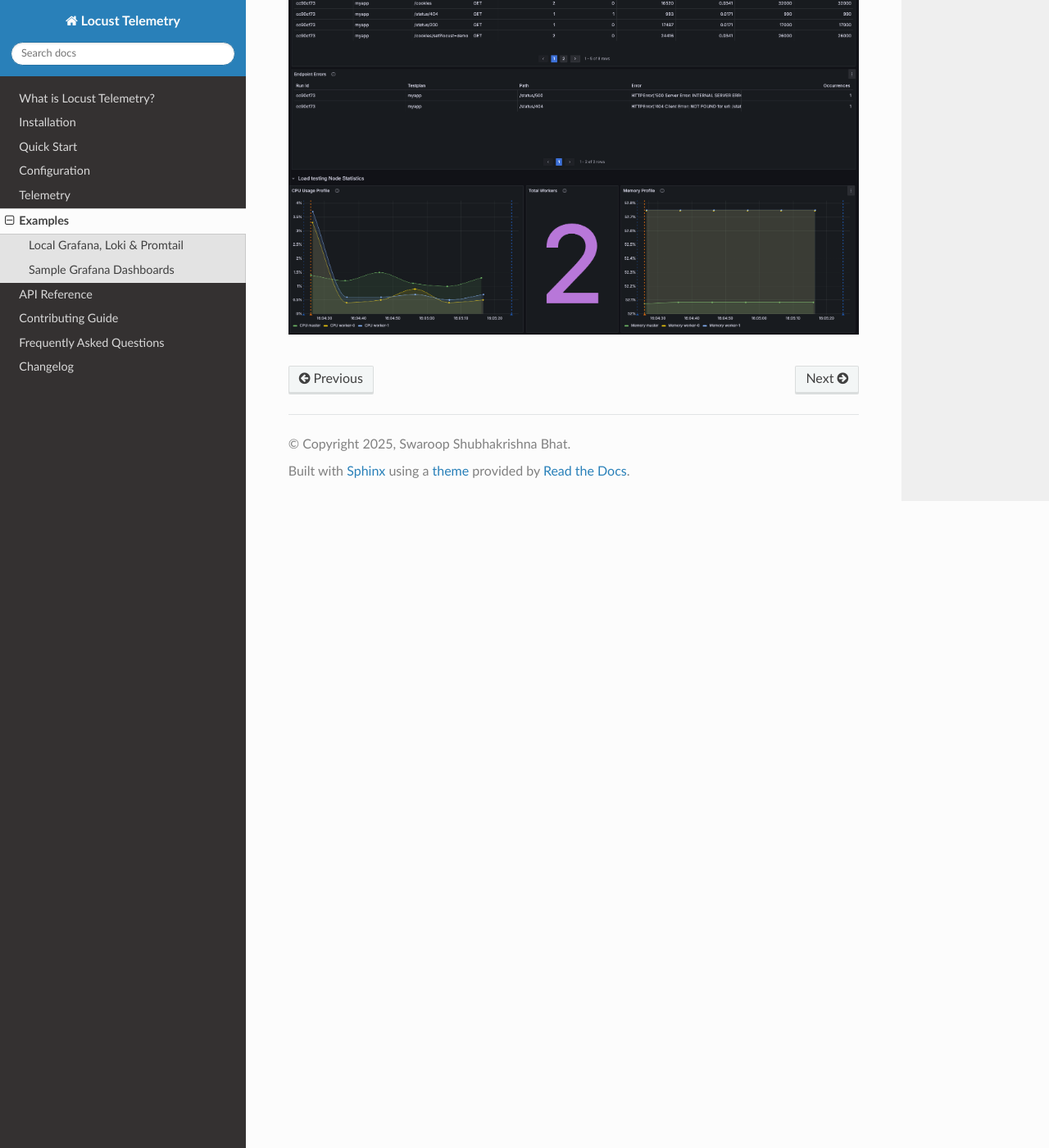
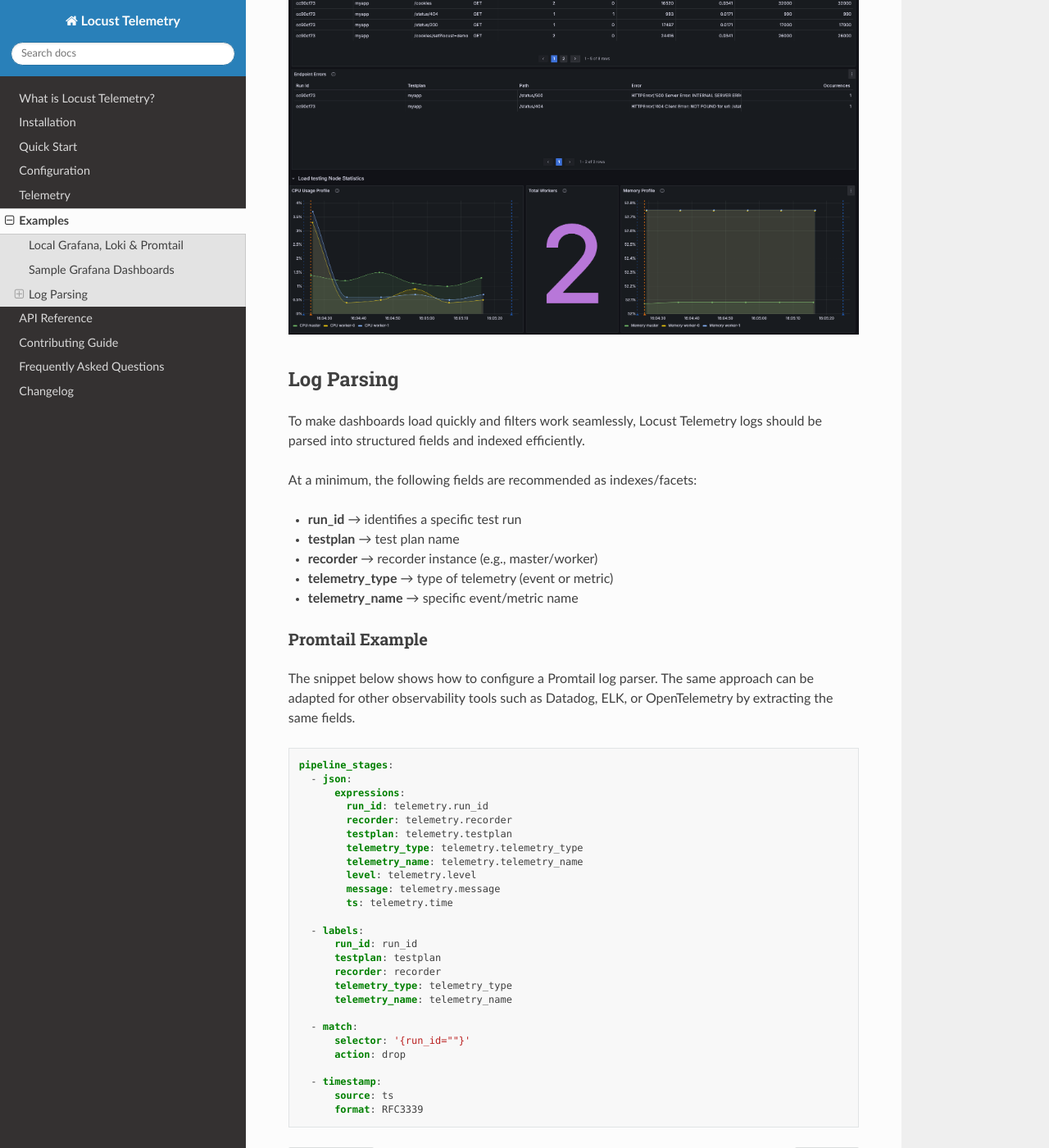
Before and after one commit to platform-crew/locust-telemetry, a Sphinx documentation site: the page built from docs/source/examples.rst, in a window 1280 px wide and 1400 px high, scrolled down 2468 px. Shown: the whole window at 82% size. Built offline with Sphinx 7.4.7 and the Read the Docs theme 3.1.0, drawn with Linux system fonts in a browser that asks for light colours.

Commit message:
Add log parser

```diff
--- a/docs/source/examples.rst
+++ b/docs/source/examples.rst
@@ -110,3 +110,54 @@ master and worker nodes, along with additional telemetry insights.
 .. raw:: html
 
    <br><br>
+
+
+Log Parsing
+-----------
+
+To make dashboards load quickly and filters work seamlessly, Locust Telemetry
+logs should be parsed into structured fields and indexed efficiently.
+
+At a minimum, the following fields are recommended as indexes/facets:
+
+- **run_id** → identifies a specific test run
+- **testplan** → test plan name
+- **recorder** → recorder instance (e.g., master/worker)
+- **telemetry_type** → type of telemetry (event or metric)
+- **telemetry_name** → specific event/metric name
+
+Promtail Example
+~~~~~~~~~~~~~~~~
+
+The snippet below shows how to configure a Promtail log parser.
+The same approach can be adapted for other observability tools such as
+Datadog, ELK, or OpenTelemetry by extracting the same fields.
+
+.. code-block:: yaml
+
+   pipeline_stages:
+     - json:
+         expressions:
+           run_id: telemetry.run_id
+           recorder: telemetry.recorder
+           testplan: telemetry.testplan
+           telemetry_type: telemetry.telemetry_type
+           telemetry_name: telemetry.telemetry_name
+           level: telemetry.level
+           message: telemetry.message
+           ts: telemetry.time
+
+     - labels:
+         run_id: run_id
+         testplan: testplan
+         recorder: recorder
+         telemetry_type: telemetry_type
+         telemetry_name: telemetry_name
+
+     - match:
+         selector: '{run_id=""}'
+         action: drop
+
+     - timestamp:
+         source: ts
+         format: RFC3339
```
